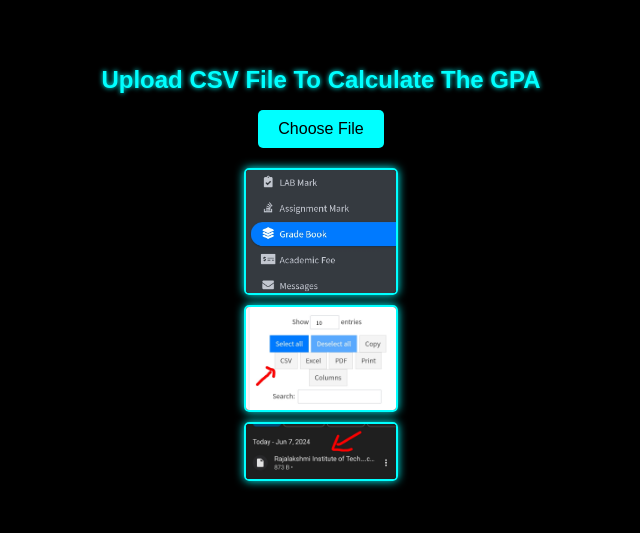
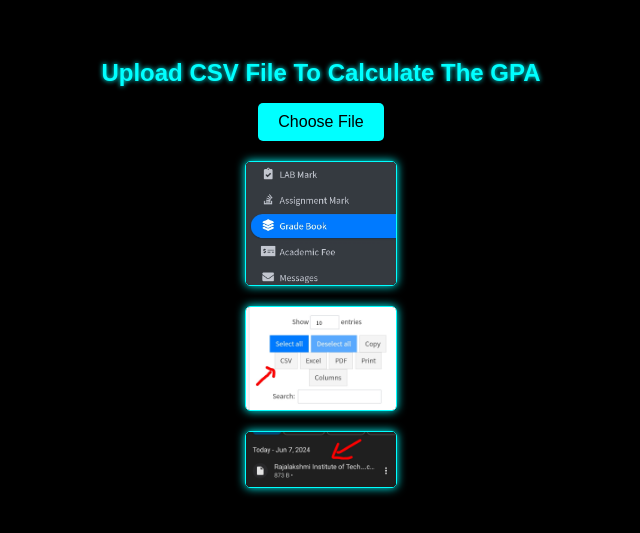
Before and after one commit to vinothvbt/gpa, a plain HTML site: page index.html in a window 1280 px wide. Shown: the part 125-658 px from the top of the page, without its empty margins (319-959 px from the left). Drawn offline with Linux system fonts and the light colour scheme.

Commit message:
Add files via upload

```diff
--- a/styles.css
+++ b/styles.css
@@ -47,14 +47,14 @@ h1 {
     display: flex;
     flex-direction: column;
     align-items: center;
-    gap: 10px;
+    gap: 20px;
     margin-bottom: 20px;
 }
 
 #instructions img {
     width: 150px;
     height: auto;
-    border: 2px solid #0ff;
+    border: 1px solid #0ff;
     border-radius: 5px;
     box-shadow: 0 0 10px #0ff;
 }
```
